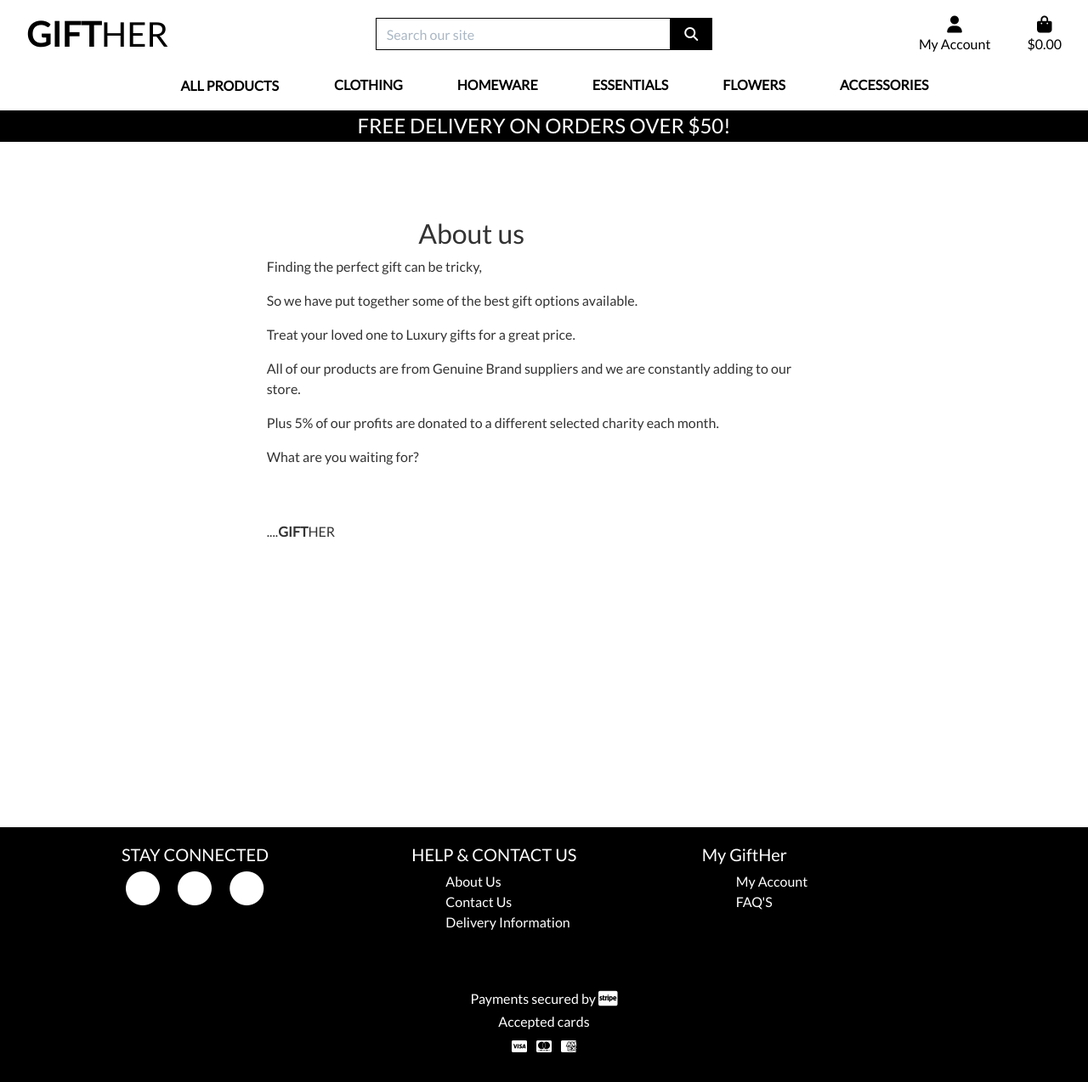
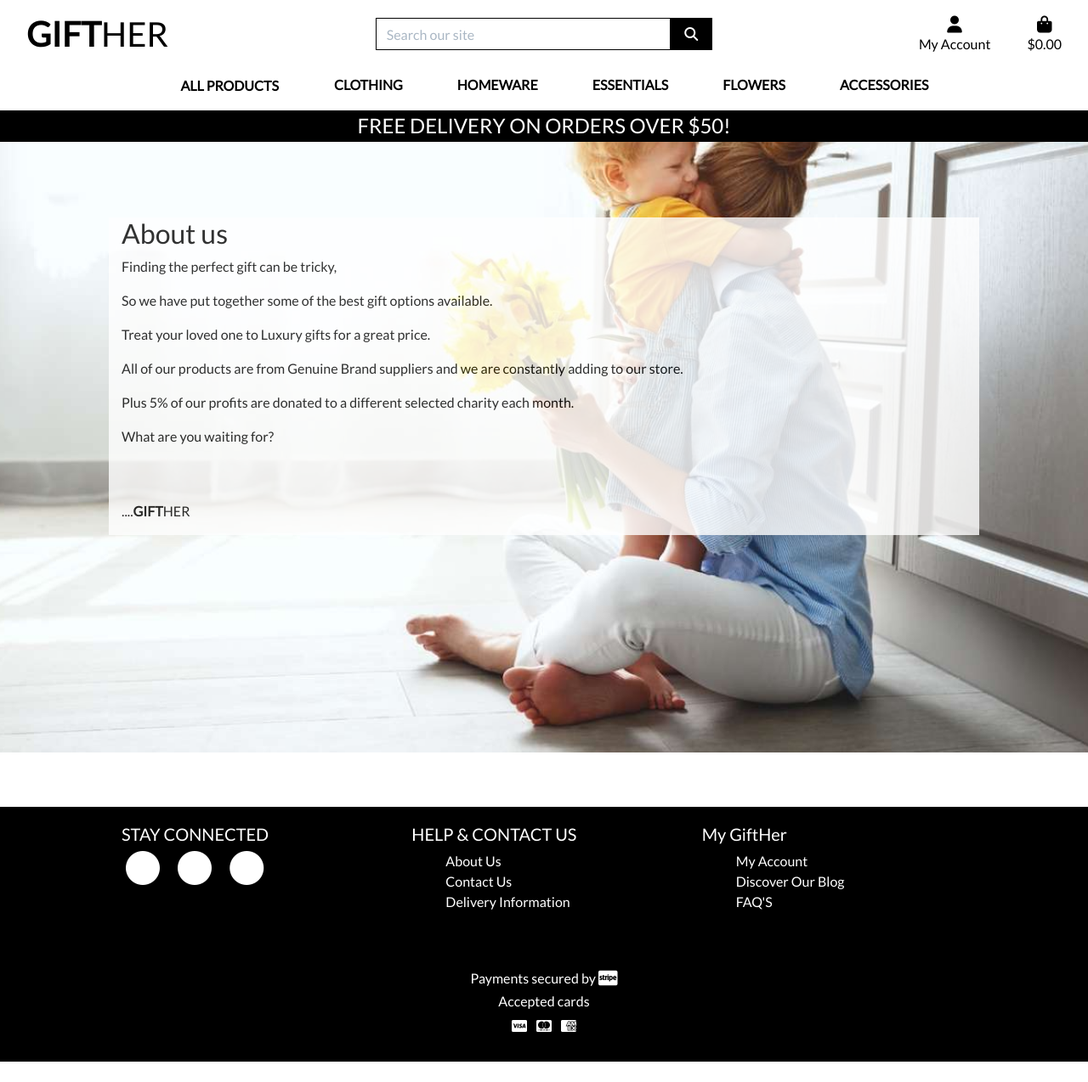
Before and after one commit to LRomero2/gift_her, a Django app: page /contact_us/about/ in a window 1280 px wide. Shown: the whole page at 85% size. After the commit the page ends 1250 px from the top, so only its background shows below. Run offline with Django 3.2, Linux system fonts and the light colour scheme; some libraries are stand-ins or nearby versions.

Commit message:
Styled the about us page again.

```diff
--- a/contact_us/templates/contact/about.html
+++ b/contact_us/templates/contact/about.html
@@ -3,14 +3,12 @@
 {% block head_title %}About{% endblock %}
 
 {% block content %}
+<div id="about-img-gift">
     <section class="container" id="about-container">
         <div class="row about-background">
-            <div class="col-10 text-center">
+            <div class="col-10">
                 <h2>About us</h2>
-            </div>
-        </div>
-        <div class="row about-background">
-            <div class="col-10 col-md-8 offset-md-2">
+
                 <p>Finding the perfect gift can be tricky,</p>
                 <p>So we have put together some of the best gift options available.</p>
                 <p>Treat your loved one to Luxury gifts for a great price.</p>
@@ -19,6 +17,7 @@
                 <p>What are you waiting for?</p><br><br>
                 <p>....<strong>GIFT</strong>HER</p>
             </div>
-        </div>
+            </div>
     </section>
+    </div>
 {% endblock %}
--- a/static/css/base.css
+++ b/static/css/base.css
@@ -15,7 +15,11 @@ height: calc(100vh - 160px);
 padding-top:10%;
 }
 
-
+#about-img-gift{
+    background: url('/media/perfect_gift.jpg') no-repeat center center fixed;
+    widows: 100%;;
+    background-size: cover;
+}
 
 /* from Bulma */
 .icon {
--- a/templates/base.html
+++ b/templates/base.html
@@ -184,6 +184,7 @@
         <h5>My GiftHer</h5>
       <ul id="footer-links2">
       <li><a href="{% url 'account_login' %}" class="text-decoration-none">My Account</a></li>
+      <li><a href="{% url 'blog' %}" class="text-decoration-none">Discover Our Blog</a></li>
       <li><a href="{% url 'faqs' %}" class="text-decoration-none">FAQ'S</a></li>
                 {% if request.user.is_authenticated %}
       <li><a href="{% url 'order_history' order.order_number %}" class="text-decoration-none">My Orders</a></li>
```
